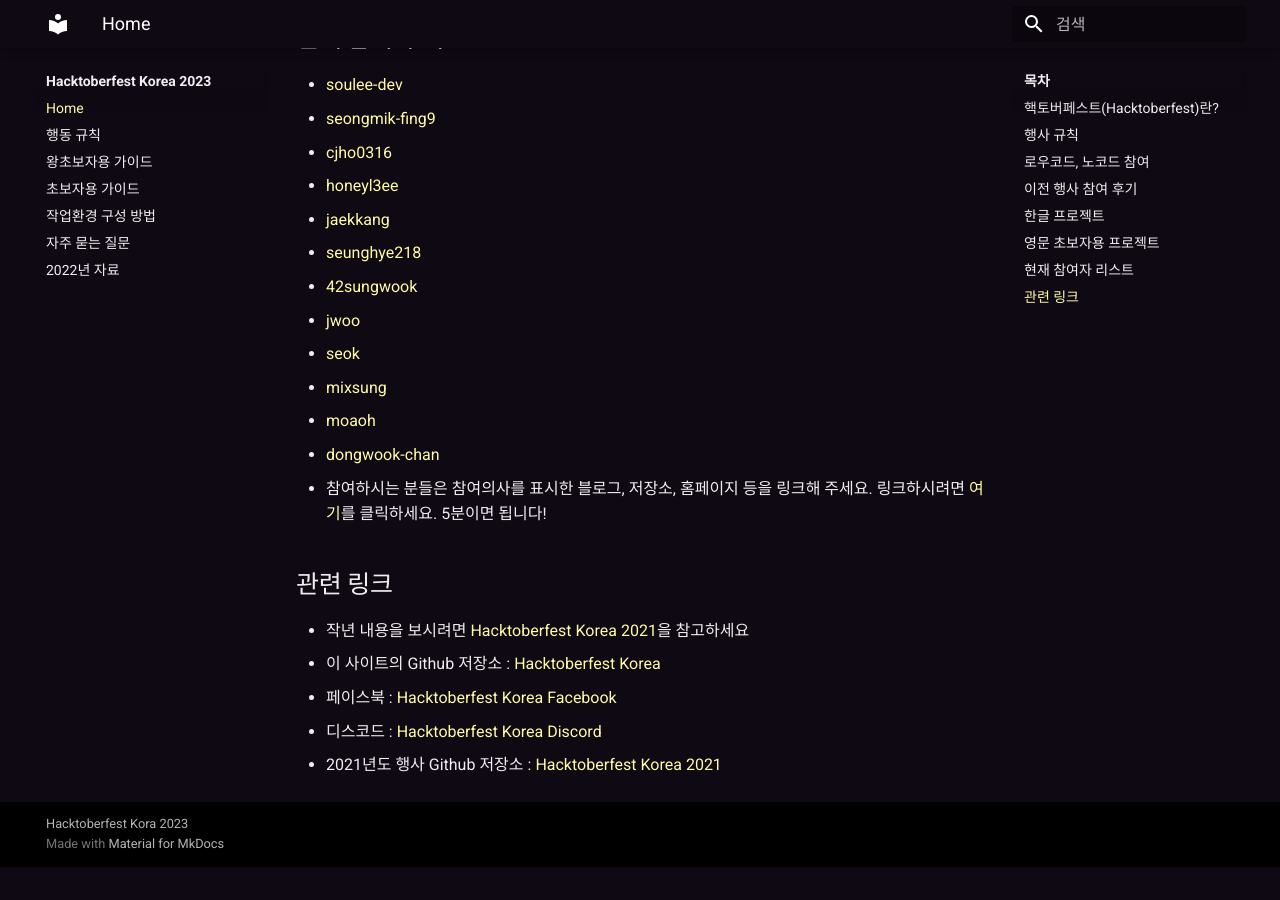
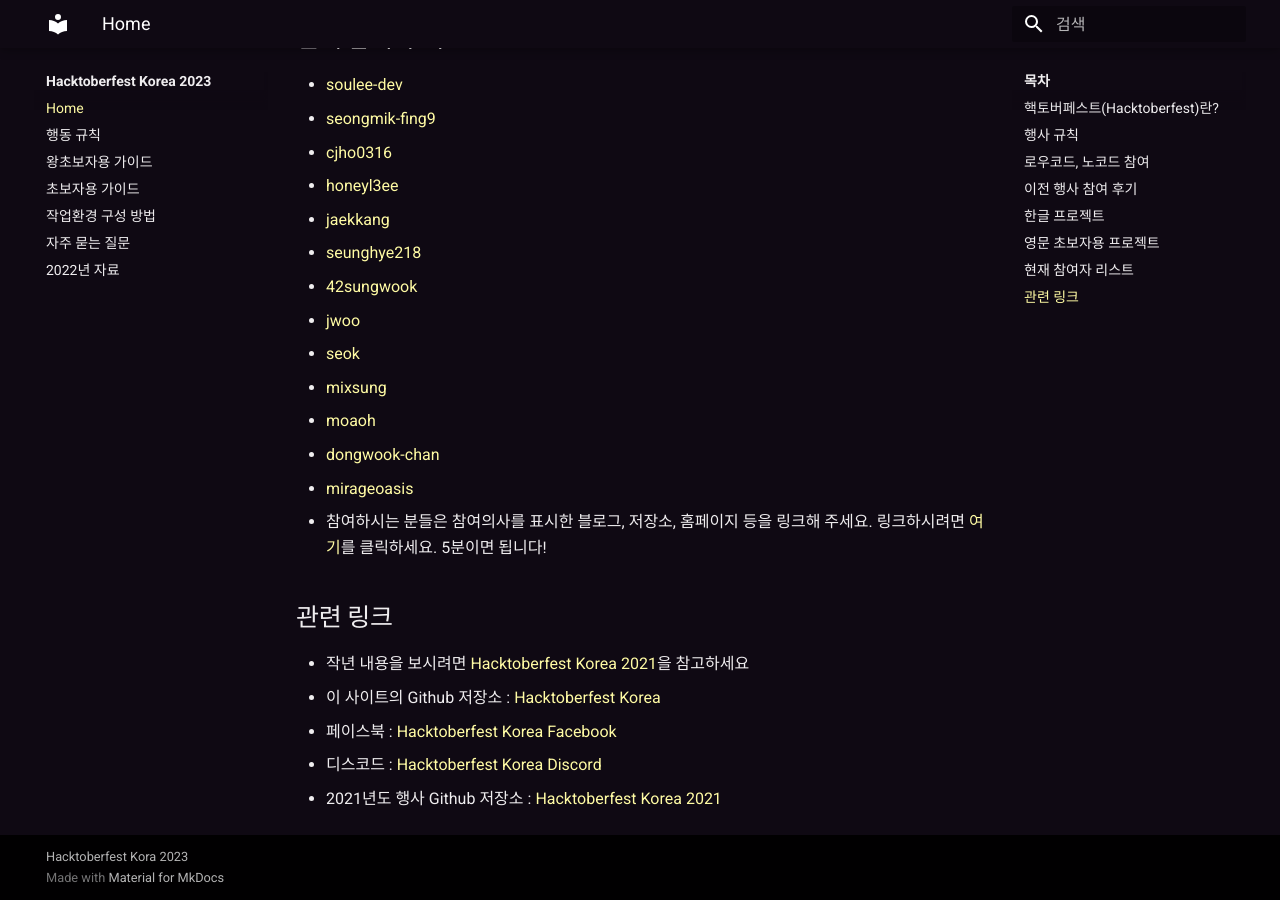
Before and after one commit to hacktoberfestkorea/hacktoberfestkorea, an MkDocs documentation site: the page built from docs/index.md, in a window 1280 px wide and 900 px high, scrolled down 4067 px. Built offline with MkDocs 1.6.1 and Material for MkDocs 9.7.7, drawn with Linux system fonts in a browser that asks for light colours; before the commit the page ends 4934 px from its top, so only the background shows below that.

Commit message:
Update index.md

```diff
--- a/docs/index.md
+++ b/docs/index.md
@@ -110,6 +110,7 @@
 - [mixsung](https://github.com/mixsung)
 - [moaoh](https://github.com/moaoh)
 - [dongwook-chan](https://github.com/dongwook-chan)
+- [mirageoasis](https://github.com/mirageoasis)
 - 참여하시는 분들은 참여의사를 표시한 블로그, 저장소, 홈페이지 등을 링크해 주세요. 링크하시려면 [여기](https://github.com/phg98/hacktoberfestkorea/edit/master/docs/index.md)를 클릭하세요. 5분이면 됩니다!
 
 ## 관련 링크 {#associated-link}
```
